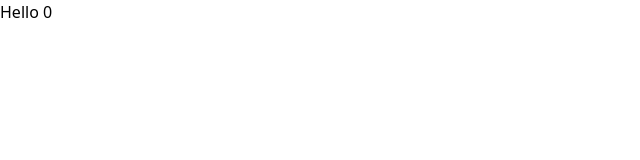
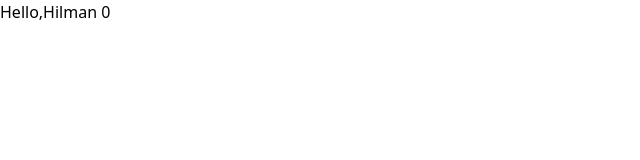
Before and after one commit to HilmanMamonto/ts-hilman-nextjs-films, a Next.js app: page /category in a window 1280 px wide. Shown: the top 160 px of the page, without its empty margins (0-640 px from the left). Built offline with nearby package versions, Linux system fonts and the light colour scheme.

Commit message:
Update index.tsx

```diff
--- a/pages/[category]/index.tsx
+++ b/pages/[category]/index.tsx
@@ -1,9 +1,17 @@
-import type { NextPage } from "next";
+import type {
+  GetServerSideProps,
+  InferGetServerSidePropsType,
+  NextPage,
+} from "next";
 import Head from "next/head";
 import { useUpdateAge } from "../../context/hooks/useUpdateAge";
 
-const Category: NextPage = () => {
+const Category: NextPage = (
+  props: InferGetServerSidePropsType<typeof getServerSideProps>
+) => {
+  const { name } = props;
   const { age } = useUpdateAge();
+
   return (
     <div>
       <Head>
@@ -11,9 +19,13 @@ const Category: NextPage = () => {
         <meta name="description" content="Generated by create next app" />
         <link rel="icon" href="/favicon.ico" />
       </Head>
-      Hello {age}
+      Hello,{name} {age}
     </div>
   );
 };
 
 export default Category;
+
+export const getServerSideProps: GetServerSideProps = async (context) => {
+  return { props: { name: "Hilman" } };
+};
```
